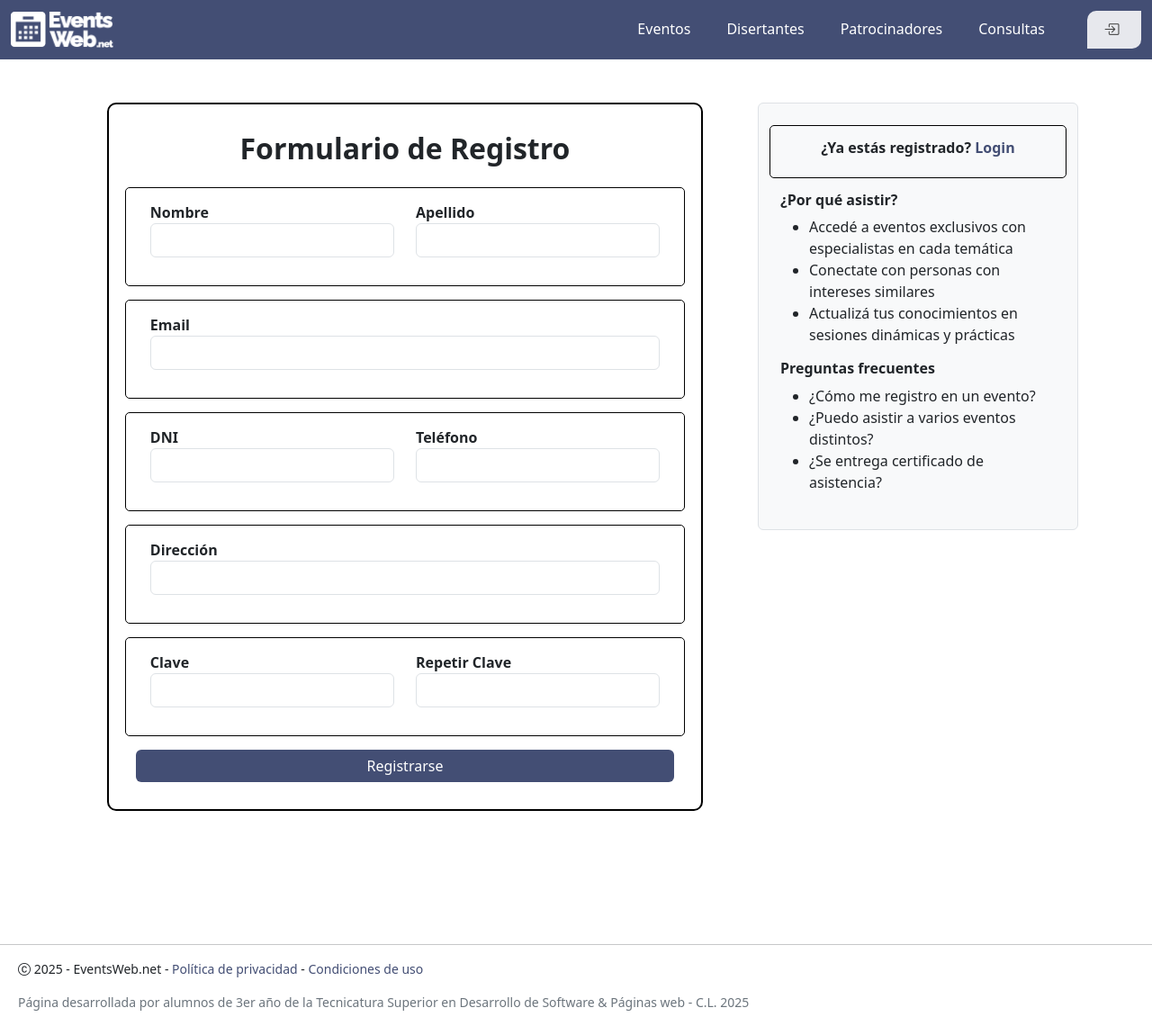
After one commit to Fercho-RJS/gest_events_system, a PHP site: page /gest_events_system/public/pages/registro.php in a window 1280 px wide. The commit adds this page. Shown: the whole page at 90% size. Run offline with PHP 8.4, Linux system fonts and the light colour scheme; some libraries are stand-ins or nearby versions.

Commit message:
Actualizado formulario de registro

```diff
--- a/css/custom-registro.css
+++ b/css/custom-registro.css
@@ -5,16 +5,27 @@
     border: 2px solid black;
     border-radius: 10px;
     padding: 30px;
-    background: var(--custom-secondary-text) !important;
+    width: 90%;
+    max-width: 900px;
+
 }
 .form-group {
-    background: var(--primary-color) !important;
     border: 1px solid black;
     padding: 15px;
     border-radius: 5px;
     margin-bottom: 15px;
 }
 label {
-    color: var(--custom-primary-text) !important;
     font-weight: bold;
 }
+input{
+    border: 1px solid black;
+}
+h2{
+    color: var (--primary-color) !important;
+    font-weight: bold;
+}
+h6{
+    color: var (--primary-color) !important;
+    font-weight: bold;
+}
--- /dev/null
+++ b/public/pages/registro.php
@@ -0,0 +1,116 @@
+<!DOCTYPE html>
+<html lang="es">
+<head>
+    <meta charset="UTF-8">
+    <meta name="viewport" content="width=device-width, initial-scale=1.0">
+    <title>Registro  |  E-Web.net</title>
+    <link rel="stylesheet" href="../../node_modules/bootstrap/dist/css/bootstrap.min.css">
+    <link rel="stylesheet" href="../../node_modules/bootstrap-icons/font/bootstrap-icons.min.css">
+    <link rel="icon" href="../public/img/favicon/icon.png" type="image/x-icon">
+    <!--  Mantener el Custom Index CSS al final  -->
+    <link rel="stylesheet" href="../../css/custom-index.css">
+    <link rel="stylesheet" href="../../css/custom-navbar.css">
+    <link rel="stylesheet" href="../../css/custom-registro.css">
+</head>
+
+<body id="general-container">
+    <header id="general-header">
+        <?php
+        require_once '../../php/components/navbar.php';
+        ?>
+    </header>
+
+    <section id="general-body" class="py-5">
+        <div class="container">
+            <div class="row">
+                <div class="col-md-8">
+                    <div class="form-container">
+                        <h2 class="text-center mb-4">Formulario de Registro</h2>
+                        <form method="POST" action="./procesar_registro.php">
+                            <div class="form-group row">
+                                <div class="col-md-6 mb-3">
+                                    <label for="nombre">Nombre</label>
+                                    <input type="text" class="form-control" id="nombre" name="nombre">
+                                </div>
+                                <div class="col-md-6 mb-3">
+                                    <label for="apellido">Apellido</label>
+                                    <input type="text" class="form-control" id="apellido" name="apellido">
+                                </div>
+                            </div>
+
+                            <div class="form-group row">
+                                <div class="col-md-12 mb-3">
+                                    <label for="email">Email</label>
+                                    <input type="email" class="form-control" id="email" name="email">
+                                </div>
+                            </div>
+
+                            <div class="form-group row">
+                                <div class="col-md-6 mb-3">
+                                    <label for="dni">DNI</label>
+                                    <input type="text" class="form-control" id="dni" name="dni">
+                                </div>
+                                <div class="col-md-6 mb-3">
+                                    <label for="telefono">Teléfono</label>
+                                    <input type="text" class="form-control" id="telefono" name="telefono">
+                                </div>
+                            </div>
+
+                            <div class="form-group row">
+                                <div class="col-md-12 mb-3">
+                                    <label for="direccion">Dirección</label>
+                                    <input type="text" class="form-control" id="direccion" name="direccion">
+                                </div>
+                            </div>
+
+                            <div class="form-group row">
+                                <div class="col-md-6 mb-3">
+                                    <label for="clave">Clave</label>
+                                    <input type="password" class="form-control" id="clave" name="clave">
+                                </div>
+                                <div class="col-md-6 mb-3">
+                                    <label for="rep_clave">Repetir Clave</label>
+                                    <input type="password" class="form-control" id="rep_clave" name="rep_clave">
+                                </div>
+                            </div>
+
+                            <div class="text-center">
+                                <button type="submit" class="btn btn-primary">Registrarse</button>
+                            </div>
+                        </form>
+                    </div>
+                </div>
+                <div class="col-md-4">
+                    <div class="p-4 border rounded bg-light">
+                        <div class="form-group row">
+                            <h6 class="text-center">¿Ya estás registrado? <a href="pg_login.php">Login</a></h6>
+                        </div>
+
+                        <h6><strong>¿Por qué asistir?</strong></h6>
+                        <ul>
+                            <li>Accedé a eventos exclusivos con especialistas en cada temática</li>
+                            <li>Conectate con personas con intereses similares</li>
+                            <li>Actualizá tus conocimientos en sesiones dinámicas y prácticas</li>
+                        </ul>
+
+
+                        <h6><strong>Preguntas frecuentes</strong></h6>
+                        <ul>
+                            <li>¿Cómo me registro en un evento?</li>
+                            <li>¿Puedo asistir a varios eventos distintos?</li>
+                            <li>¿Se entrega certificado de asistencia?</li>
+                        </ul>
+                    </div>
+                </div>
+            </div>
+        </div>
+    </section>
+
+    <?php
+        require_once '../../php/components/footer.php';
+    ?>
+</body>
+
+<!--  Scripts  -->
+<script src="node_modules/bootstrap/dist/js/bootstrap.min.js"></script>
+</html>
```
Also changed, not shown: registro.php (deleted, +0 -86 lines).
